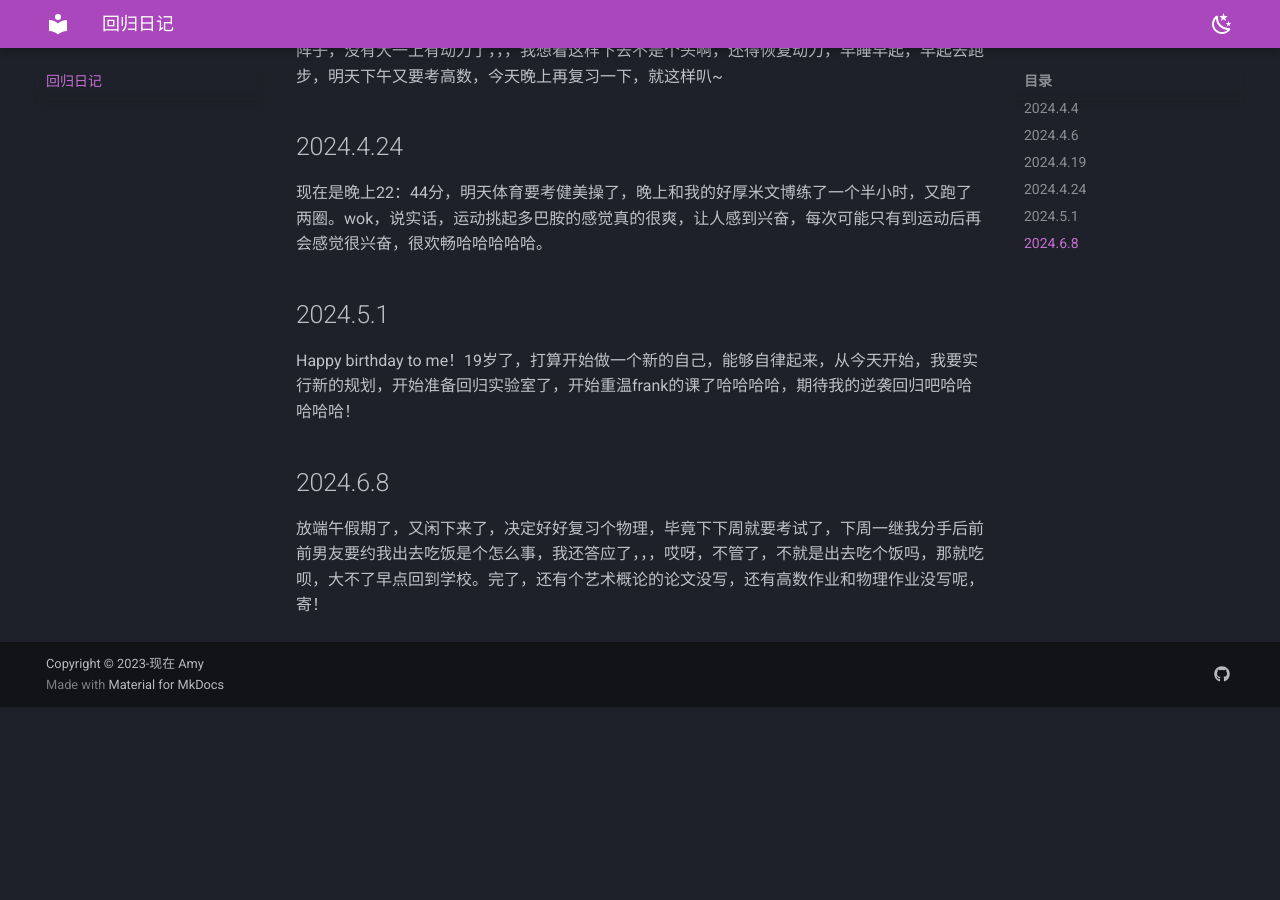
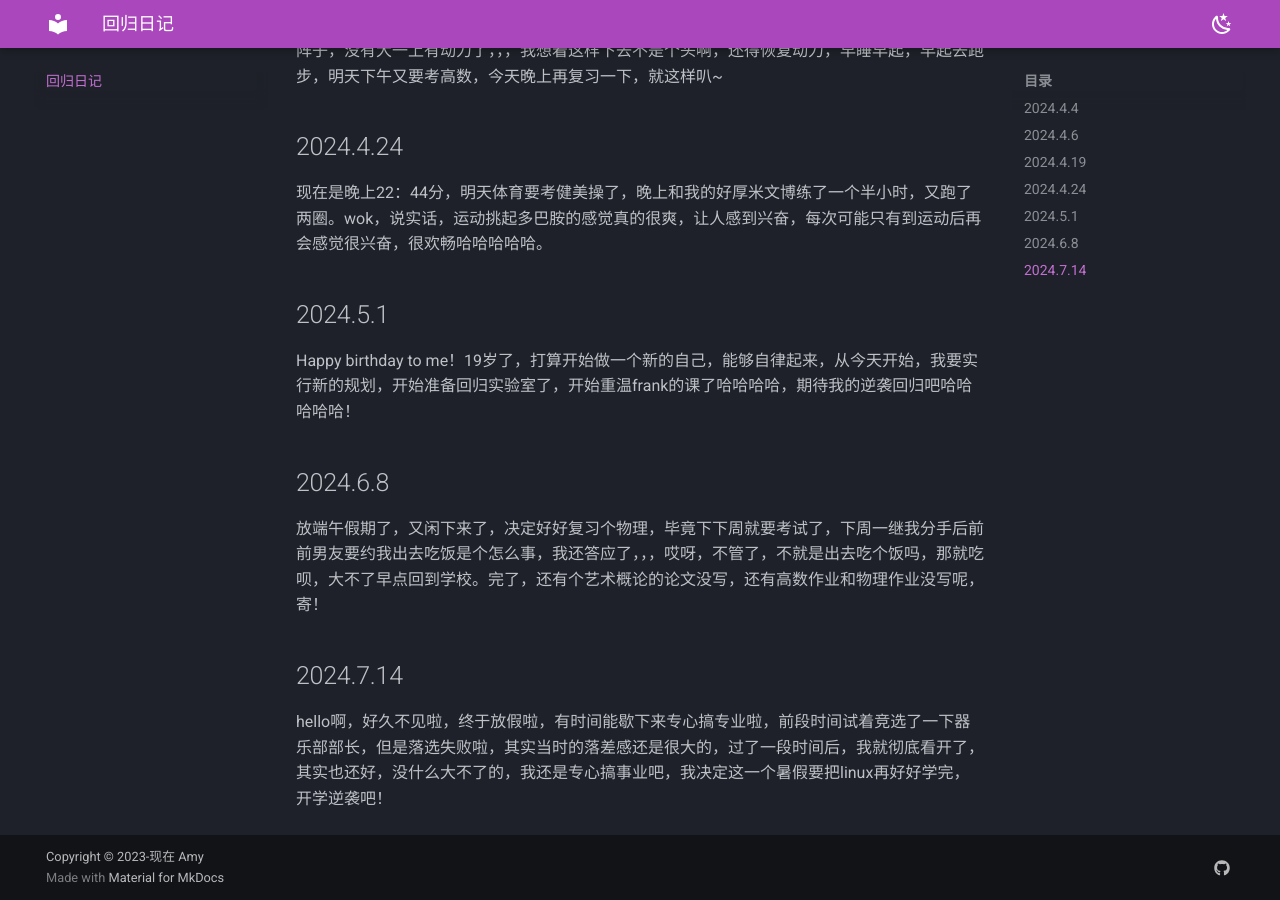
Before and after one commit to AmyWang5/Amyhhh-blog, an MkDocs documentation site: the page built from docs/AMY4/comback.md, in a window 1280 px wide and 900 px high, scrolled down 781 px. Built offline with MkDocs 1.6.1 and Material for MkDocs 9.7.7, drawn with Linux system fonts in a browser that asks for light colours; before the commit the page ends 1488 px from its top, so only the background shows below that.

Commit message:
2024-07-14_08:34:27 update

```diff
--- a/docs/AMY4/comback.md
+++ b/docs/AMY4/comback.md
@@ -23,3 +23,7 @@ Happy birthday to me！19岁了，打算开始做一个新的自己，能够自
 ## 2024.6.8
 
 放端午假期了，又闲下来了，决定好好复习个物理，毕竟下下周就要考试了，下周一继我分手后前前男友要约我出去吃饭是个怎么事，我还答应了，，，哎呀，不管了，不就是出去吃个饭吗，那就吃呗，大不了早点回到学校。完了，还有个艺术概论的论文没写，还有高数作业和物理作业没写呢，寄！
+
+## 2024.7.14
+
+hello啊，好久不见啦，终于放假啦，有时间能歇下来专心搞专业啦，前段时间试着竞选了一下器乐部部长，但是落选失败啦，其实当时的落差感还是很大的，过了一段时间后，我就彻底看开了，其实也还好，没什么大不了的，我还是专心搞事业吧，我决定这一个暑假要把linux再好好学完，开学逆袭吧！
```
